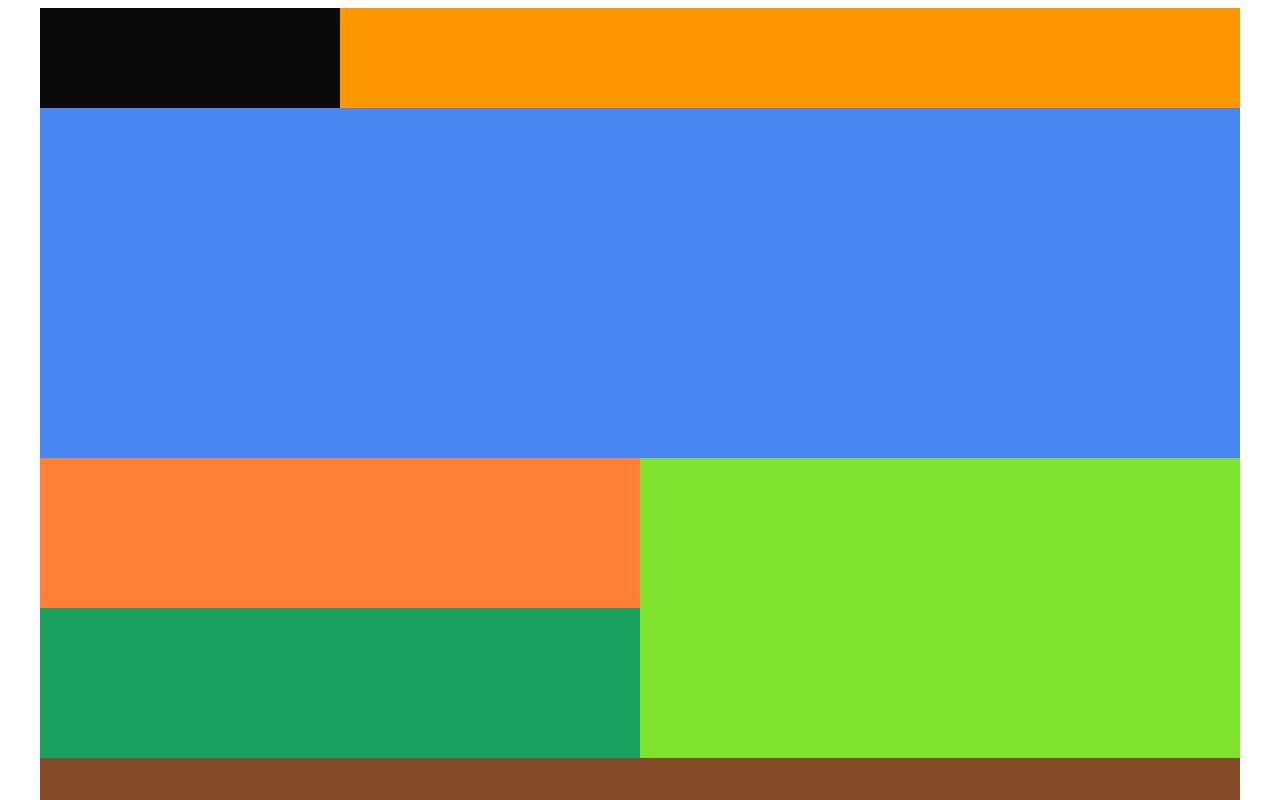
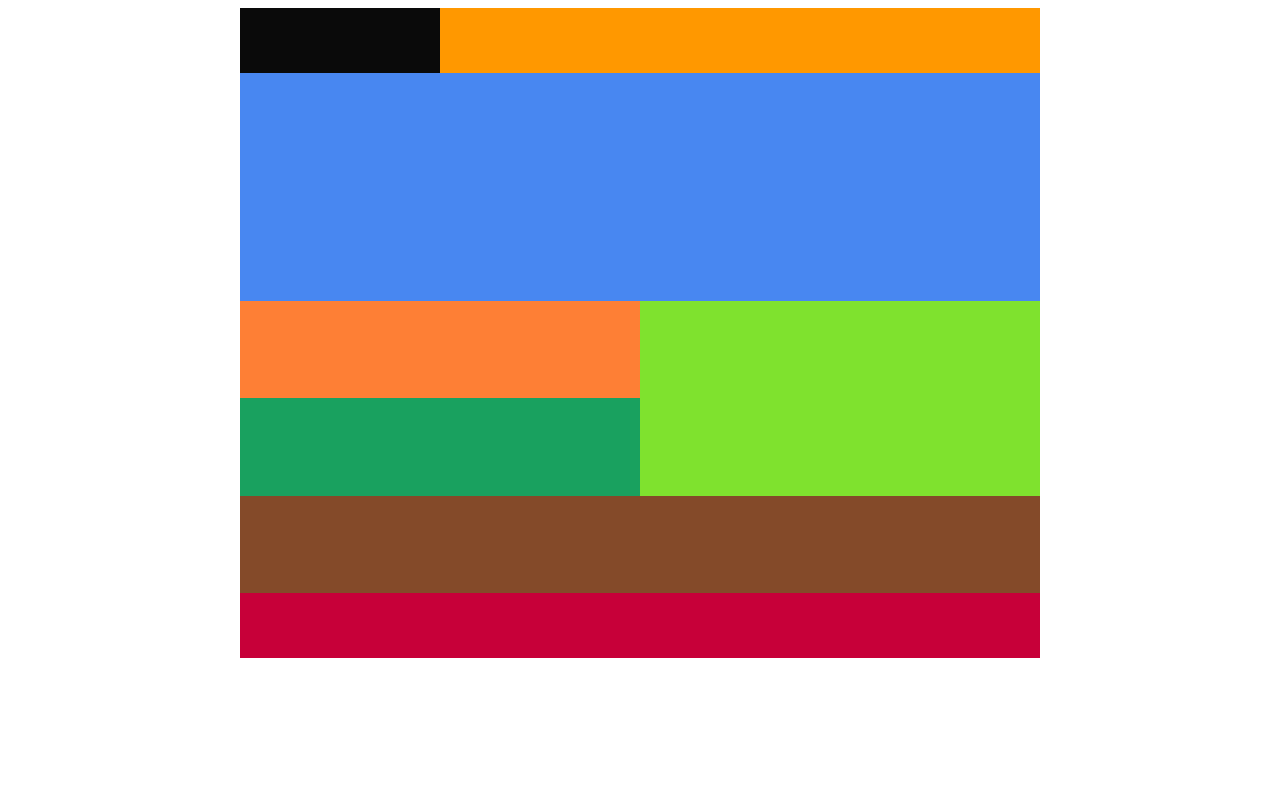
Before and after one commit to anamikamajumder/assignment03_L3, a plain HTML site: page index.html in a window 1280 px wide. Shown: the top 800 px of the page. Drawn offline with Linux system fonts and the light colour scheme.

Commit message:
Update style.css

```diff
--- a/css/style.css
+++ b/css/style.css
@@ -1,6 +1,6 @@
 .container{
-	width: 1200px;
-	height: 1000px;
+	width: 800px;
+	height: 650px;
 	margin: auto;
 }
 .header {
```
